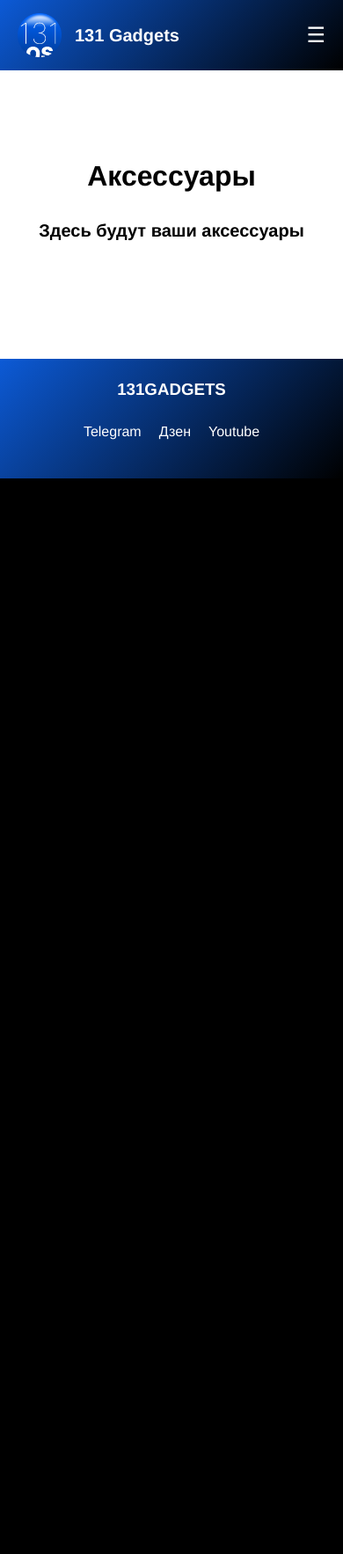
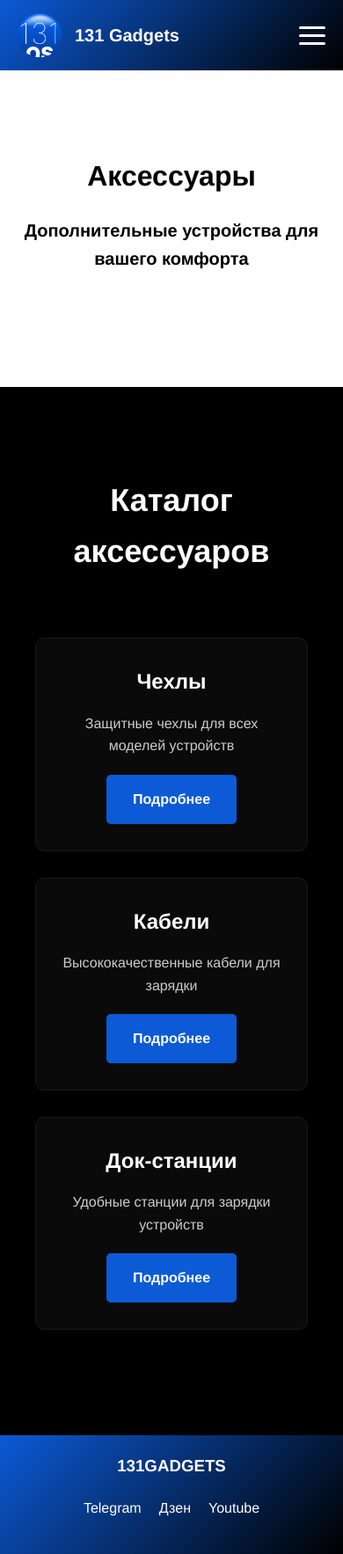
Before and after one commit to Don-Patison/131gadgets, a plain HTML site: page accessories.html in a window 390 px wide. Shown: the whole page at 88% size. Before the commit the page ends 844 px from the top, so only its background shows below. Drawn offline with Linux system fonts and the light colour scheme.

Commit message:
Update accessories.html

```diff
--- a/accessories.html
+++ b/accessories.html
@@ -1,4 +1,3 @@
-<!-- Сохрани как accessories.html -->
 <!DOCTYPE html>
 <html lang="ru">
 <head>
@@ -25,7 +24,6 @@
             padding: 0 20px;
         }
 
-        /* Header */
         header {
             background: linear-gradient(135deg, #0C5AD6 0%, #000000 100%);
             padding: 15px 0;
@@ -81,16 +79,36 @@
             border-bottom: 2px solid #fff;
         }
 
-        .mobile-menu-btn {
+        .burger-menu {
             display: none;
-            background: none;
-            border: none;
-            color: #fff;
-            font-size: 24px;
+            flex-direction: column;
+            justify-content: space-between;
+            width: 30px;
+            height: 21px;
             cursor: pointer;
+            z-index: 1001;
         }
 
-        /* Hero Section */
+        .burger-line {
+            width: 100%;
+            height: 3px;
+            background: #fff;
+            border-radius: 2px;
+            transition: all 0.3s ease;
+        }
+
+        .burger-menu.active .burger-line:nth-child(1) {
+            transform: rotate(45deg) translate(6px, 6px);
+        }
+
+        .burger-menu.active .burger-line:nth-child(2) {
+            opacity: 0;
+        }
+
+        .burger-menu.active .burger-line:nth-child(3) {
+            transform: rotate(-45deg) translate(6px, -6px);
+        }
+
         .hero {
             padding: 175px 0 100px;
             text-align: center;
@@ -111,25 +129,41 @@
             font-weight: bold;
         }
 
-        /* Joke Section */
-        .joke {
-            padding: 100px 0 100px;
+        .accessories {
+            padding: 100px 0;
+            background: #000;
             text-align: center;
-            background: #000;
         }
 
-        .joke h1 {
-            font-size: 56px;
+        .accessories h2 {
+            font-size: 36px;
+            margin-bottom: 50px;
             color: #fff;
-            margin-bottom: 20px;
-            font-weight: bold;
         }
 
-        .joke p {
-            font-size: 20px;
+        .accessory-grid {
+            display: grid;
+            grid-template-columns: repeat(auto-fit, minmax(300px, 1fr));
+            gap: 30px;
+            padding: 20px;
+        }
+
+        .accessory-card {
+            background: #0a0a0a;
+            padding: 30px;
+            border-radius: 10px;
+            border: 1px solid #1a1a1a;
+        }
+
+        .accessory-card h3 {
             color: #fff;
-            margin-bottom: 30px;
-            font-weight: bold;
+            font-size: 24px;
+            margin-bottom: 15px;
+        }
+
+        .accessory-card p {
+            color: #ccc;
+            margin-bottom: 20px;
         }
 
         .cta-button {
@@ -148,29 +182,6 @@
             background: #0a4bbd;
         }
 
-        /* Novinki Section */
-        .novinki {
-            padding: 100px 0 100px;
-            background: #fff;
-        }
-
-        .novinki h1 {
-            font-size: 56px;
-            color: #000;
-            margin-bottom: 20px;
-            text-align: center;
-            font-weight: bold;
-        }
-
-        .novinki p {
-            font-size: 20px;
-            color: #000;
-            text-align: left;
-            margin-bottom: 30px;
-            font-weight: bold;
-        }
-
-        /* Footer */
         footer {
             background: linear-gradient(135deg, #0C5AD6 0%, #000000 100%);
             padding: 20px 0;
@@ -194,7 +205,6 @@
             font-size: 16px;
         }
 
-        /* Responsive */
         @media (max-width: 768px) {
             .nav-links {
                 display: none;
@@ -205,18 +215,23 @@
                 right: 0;
                 background: linear-gradient(135deg, #0C5AD6 0%, #000000 100%);
                 padding: 20px;
+                transform: translateY(-100%);
+                opacity: 0;
+                transition: all 0.3s ease;
             }
 
             .nav-links.show {
+                display: flex;
+                transform: translateY(0);
+                opacity: 1;
+            }
+
+            .burger-menu {
                 display: flex;
             }
 
             .hero h1 {
                 font-size: 32px;
-            }
-
-            .mobile-menu-btn {
-                display: block;
             }
 
             .logo-image {
@@ -225,6 +240,10 @@
 
             .logo-text {
                 font-size: 20px;
+            }
+
+            .accessory-grid {
+                grid-template-columns: 1fr;
             }
         }
     </style>
@@ -243,7 +262,11 @@
                     <li><a href="accessories.html" class="active">Аксессуары</a></li>
                     <li><a href="about.html">О нас</a></li>
                 </ul>
-                <button class="mobile-menu-btn">☰</button>
+                <div class="burger-menu">
+                    <span class="burger-line"></span>
+                    <span class="burger-line"></span>
+                    <span class="burger-line"></span>
+                </div>
             </nav>
         </div>
     </header>
@@ -251,11 +274,34 @@
     <section class="hero">
         <div class="container">
             <h1>Аксессуары</h1>
-            <p>Здесь будут ваши аксессуары</p>
+            <p>Дополнительные устройства для вашего комфорта</p>
         </div>
     </section>
 
-   <footer>
+    <section class="accessories">
+        <div class="container">
+            <h2>Каталог аксессуаров</h2>
+            <div class="accessory-grid">
+                <div class="accessory-card">
+                    <h3>Чехлы</h3>
+                    <p>Защитные чехлы для всех моделей устройств</p>
+                    <a href="#" class="cta-button">Подробнее</a>
+                </div>
+                <div class="accessory-card">
+                    <h3>Кабели</h3>
+                    <p>Высококачественные кабели для зарядки</p>
+                    <a href="#" class="cta-button">Подробнее</a>
+                </div>
+                <div class="accessory-card">
+                    <h3>Док-станции</h3>
+                    <p>Удобные станции для зарядки устройств</p>
+                    <a href="#" class="cta-button">Подробнее</a>
+                </div>
+            </div>
+        </div>
+    </section>
+
+    <footer>
         <div class="container">
             <div class="footer-content">
                 <h3>131GADGETS</h3>
@@ -269,16 +315,19 @@
     </footer>
 
     <script>
-        // Mobile menu
-        document.querySelector('.mobile-menu-btn').addEventListener('click', function() {
-            document.querySelector('.nav-links').classList.toggle('show');
+        const burgerMenu = document.querySelector('.burger-menu');
+        const navLinks = document.querySelector('.nav-links');
+
+        burgerMenu.addEventListener('click', function() {
+            this.classList.toggle('active');
+            navLinks.classList.toggle('show');
         });
 
-        // Закрытие меню при клике на ссылку (на мобильных)
         document.querySelectorAll('.nav-links a').forEach(link => {
             link.addEventListener('click', function() {
                 if (window.innerWidth <= 768) {
-                    document.querySelector('.nav-links').classList.remove('show');
+                    burgerMenu.classList.remove('active');
+                    navLinks.classList.remove('show');
                 }
             });
         });
```
